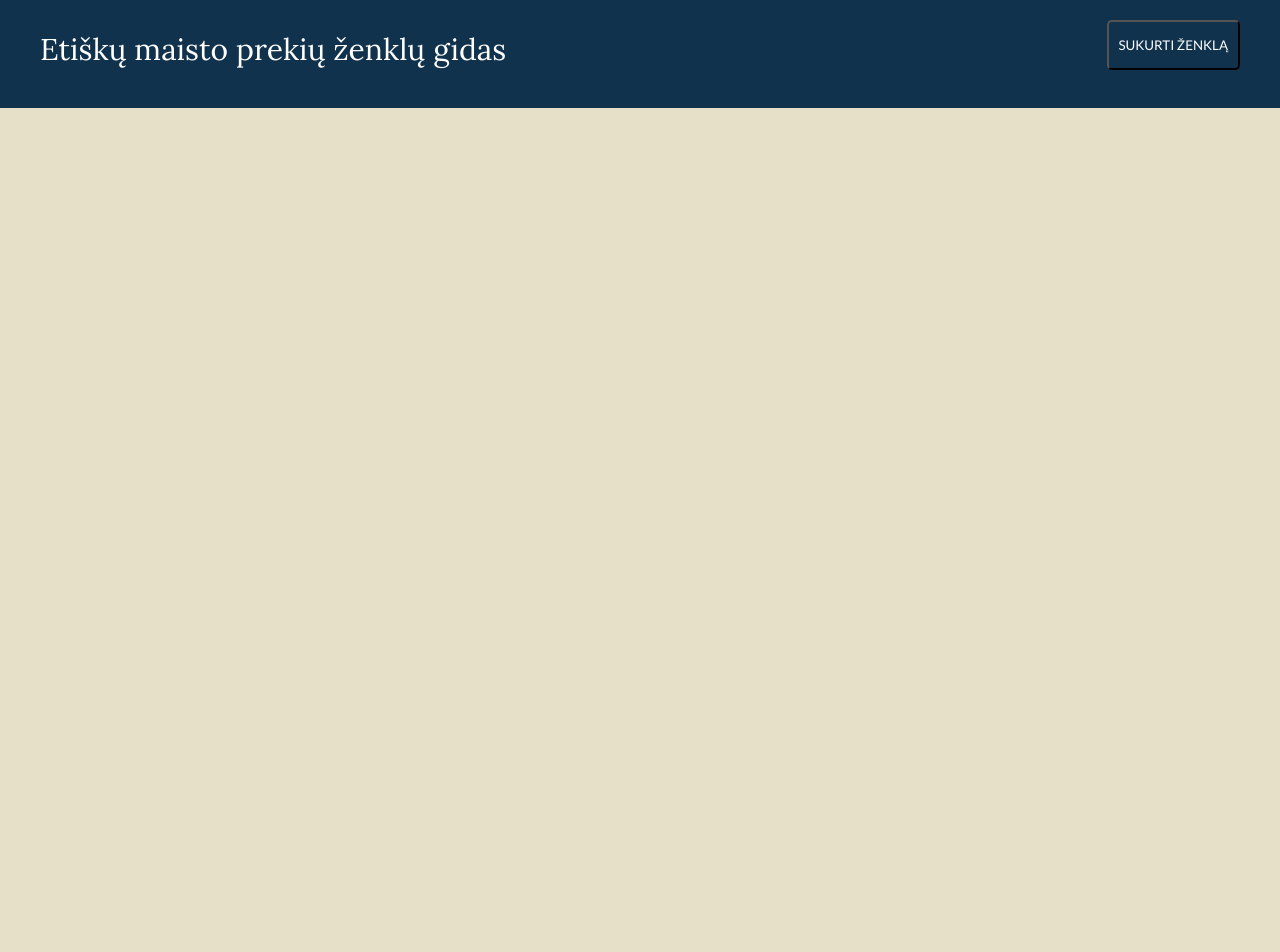
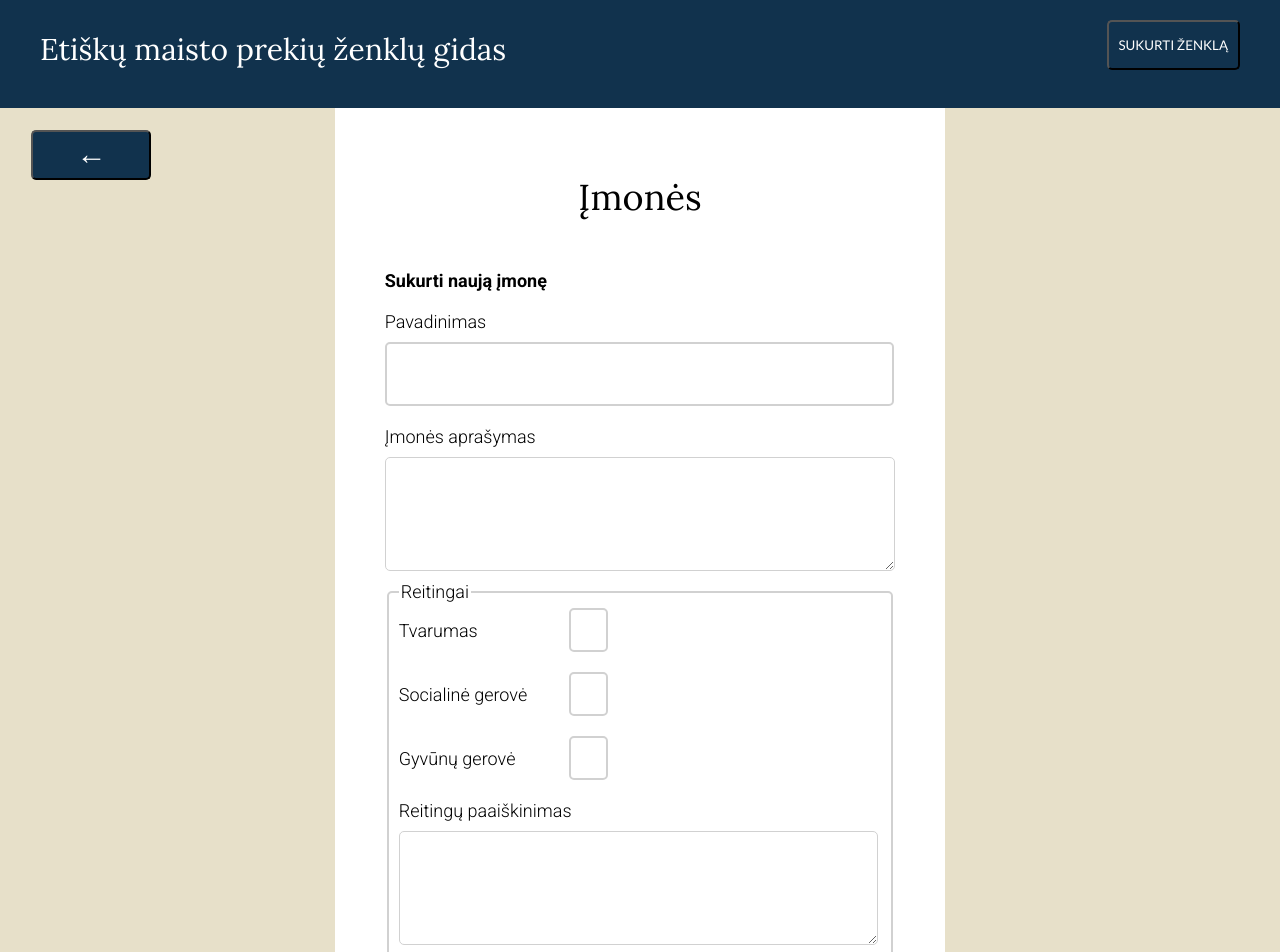
Before and after one commit to naktis/ethical-brands-guide, a React (Create React App) app in the folder ClientApp/: page /companies in a window 1280 px wide. Shown: the top 952 px of the page. Before the commit the page ends 800 px from the top, so only its background shows below. Built offline with nearby package versions, Linux system fonts and the light colour scheme; no server answers; a web font is replaced by a local one.

Commit message:
Add company modifications page

```diff
--- a/ClientApp/src/Components/Create/BrandForm.js
+++ b/ClientApp/src/Components/Create/BrandForm.js
@@ -153,7 +153,7 @@ class BrandForm extends React.Component {
 
         <div className="Form-double-label-div">
           <label>Įmonė</label>
-          <div>Redaguoti įmones</div>
+          <div><Link to="/companies">Redaguoti įmones</Link></div>
         </div>
         <select
           value={this.state.fields["companyId"]}
--- a/ClientApp/src/Components/Create/Create.css
+++ b/ClientApp/src/Components/Create/Create.css
@@ -5,8 +5,9 @@
 textarea {
   padding-top: 10px;
   max-width: 700px;
-  min-width: 485px;
+  min-width: 495px;
   min-height: 100px;
+  max-height: 400px;
   width: auto;
 }
 
@@ -15,13 +16,13 @@ textarea {
   justify-content: space-between;
 }
 
-.Form-double-label-div div {
+.Form-double-label-div a {
   text-decoration: underline;
   color: #11324d;
   font-size: medium;
 }
 
-.Form-double-label-div div:hover {
+.Form-double-label-div a:hover {
   cursor: pointer;
   color: #697885;
 }
--- a/ClientApp/src/Components/Edit/Edit.css
+++ b/ClientApp/src/Components/Edit/Edit.css
@@ -5,14 +5,15 @@
   margin-top: 20px;
 }
 
-.Edit-category-page {
+.Edit-page,
+.New-company {
   font-size: large;
   display: flex;
   flex-direction: column;
   text-align: start;
 }
 
-.Edit-category-page h1 {
+.Edit-page h1 {
   margin-bottom: 40px;
   text-align: center;
 }
@@ -27,9 +28,8 @@
   transition: 0.3s;
 }
 
-.Edit-category-page button {
+.Edit-page button {
   background-color: #11324d;
-  align-self: start;
 }
 
 .New-category {
@@ -51,3 +51,80 @@
 .Edit-category-label {
   margin: 50px 0px 0px 0px;
 }
+
+.Edit-page fieldset {
+  max-width: fit-content;
+  display: flex;
+  flex-direction: column;
+  row-gap: 10px;
+}
+
+.Edit-page fieldset label {
+  margin-right: 20px;
+  min-width: 150px;
+}
+
+.Edit-page input[type="text"] {
+  font-size: medium;
+  padding: 5px 5px 5px 5px;
+  max-width: 490px;
+  height: 50px;
+}
+
+.Edit-page fieldset input[type="text"] {
+  max-width: 30px;
+  height: 30px;
+  text-align: center;
+  padding-left: 0px;
+}
+
+.Edit-page fieldset div {
+  display: flex;
+  align-items: center;
+}
+
+.Edit-page fieldset textarea {
+  min-width: 465px;
+  max-width: 625px;
+}
+
+.New-company {
+  display: flex;
+  flex-direction: column;
+  row-gap: 10px;
+  margin-top: 20px;
+}
+
+.Edit-page > label {
+  font-weight: bold;
+}
+
+.New-company-button {
+  width: 100px;
+  margin-top: 10px;
+  align-self: center;
+}
+
+.Success-message {
+  margin-top: 10px;
+  color: green;
+  text-align: center;
+}
+
+.New-company textarea,
+.New-company input[type="text"],
+.New-company fieldset {
+  border-radius: 5px;
+  font-size: large;
+  padding-left: 10px;
+  font-family: "Roboto", sans-serif;
+  font-weight: lighter;
+  color: black;
+  border-style: solid;
+  border-color: rgb(209, 209, 209);
+}
+
+.Duplicate-message {
+  color: red;
+  text-align: center;
+}
--- a/ClientApp/src/Components/Edit/EditCategoryPage.js
+++ b/ClientApp/src/Components/Edit/EditCategoryPage.js
@@ -77,7 +77,7 @@ class EditCategoryPage extends React.Component {
 	render() {
 		return(
 			<GenericPage>
-        <div className="Edit-category-page">
+        <div className="Edit-page">
 				<h1>Kategorijos</h1>
         <label>Sukurti naują kategoriją</label>
         <div className="New-category">
@@ -88,7 +88,7 @@ class EditCategoryPage extends React.Component {
             maxLength="40"
             placeholder="Kategorijos pavadinimas"
           />
-          <button onClick={this.handleSubmit.bind(this)}>Sukurti</button>
+          <button onClick={this.handleSubmit.bind(this)}>Kurti</button>
         </div>
         <span style={{ color: "red" }}>{this.state.error}</span>
 
--- /dev/null
+++ b/ClientApp/src/Components/Edit/EditCompanyPage.js
@@ -0,0 +1,247 @@
+import React from "react";
+import axios from "axios";
+import GenericPage from "../Shared/GenericPage";
+import './Edit.css';
+
+class EditCompanyPage extends React.Component {
+  constructor(props) {
+		super(props);
+		this.state = {
+      companies: [],
+      fields: {
+        name: "",
+        description: "",
+        rating: {
+          planetRating: "",
+          peopleRating: "",
+          animalsRating: "",
+          description: ""
+        }
+      },
+      errors: {
+        name: "",
+        description: "",
+        rating: {
+          planetRating: "",
+          peopleRating: "",
+          animalsRating: "",
+          description: ""
+        }
+      },
+      successMessage: "",
+      duplicateMessage: ""
+		};
+
+    this.fetchCompanies = this.fetchCompanies.bind(this);
+    this.handleRatingValidation = this.handleRatingValidation.bind(this);
+	}
+
+	componentDidMount() {
+    this.fetchCompanies();
+	}
+
+  fetchCompanies() {
+    const _this = this;
+    axios.get("https://localhost:5001/api/Company")
+    .then(function(response) {
+      _this.setState({
+        companies: response.data
+      })
+    }).catch((error) => {
+      console.log(error);
+    })
+  }
+
+  handleValidation() {
+    let formValid = true;
+
+    // Do not put this into a single if condition, because error message will only appear on the first field
+    let planetRatingValid = this.handleRatingValidation(this.state.fields.rating.planetRating, "planetRating");
+    let peopleRatingValid = this.handleRatingValidation(this.state.fields.rating.peopleRating, "peopleRating");
+    let animalsRatingValid = this.handleRatingValidation(this.state.fields.rating.animalsRating, "animalsRating");
+
+    if (!planetRatingValid || !peopleRatingValid || !animalsRatingValid)
+      formValid = false;
+
+    let errors = this.state.errors;
+    errors.name = "";
+
+    if (!this.state.fields.name) {
+      formValid = false;
+      errors.name = "Įveskite pavadinimą";
+    } else if (this.state.fields.name < 3) {
+      formValid = false;
+      errors.name  = "Pavadinimą turi sudaryti daugiau nei 2 simboliai";
+    }
+
+    this.setState({ errors: errors });
+    return formValid;
+  }
+
+  handleSubmit() {
+    if (!this.handleValidation())
+      return;
+
+    let newCompany = this.state.fields;
+
+    const _this = this;
+    axios.post('https://localhost:5001/api/Company', newCompany)
+    .then(function (response) {
+      _this.setState({ successMessage: "Įmonė sėkmingai sukurta" });
+      _this.fetchCompanies();
+      console.log(response);
+      console.log(_this.state.successMessage);
+    })
+    .catch(function (error) {
+      console.log(error);
+      _this.setState({ duplicateMessage: "Įmonė tokiu pavadinimu jau egzistuoja" });
+    });
+
+    this.setState({ fields: {
+      name: "",
+        description: "",
+        rating: {
+          planetRating: "",
+          peopleRating: "",
+          animalsRating: "",
+          description: ""
+        }
+    } });
+  }
+
+  handleChange(field, e) {
+    let fields = this.state.fields;
+    fields[field] = e.target.value;
+    this.setState({ fields });
+    this.setState({ successMessage: "" });
+  }
+
+  handleRatingValidation(rating, field) {
+    let errors = this.state.errors;
+    let ratingValid = true;
+
+    if (rating === "") {
+      errors.rating[field] = "Įveskite įvertinimą";
+      ratingValid = false;
+    } else if (!Number.isInteger(parseInt(rating))) {
+      errors.rating[field] = "Įvertinimas turi būti sveikas skaičius";
+      ratingValid = false;
+    } else if (rating > 5 || rating < 1) {
+      errors.rating[field] = "Įvertinimas turi būti skalėje nuo 1 iki 5.";
+      ratingValid = false;
+    } else {
+      errors.rating[field] = "";
+    }
+    console.log(field);
+
+    this.setState({ errors: errors });
+    return ratingValid;
+  }
+
+  handleRatingChange(field, e) {
+    let fields = this.state.fields;
+
+    this.handleRatingValidation(e.target.value, field);
+
+    fields["rating"][field] = e.target.value;
+    this.setState({
+      fields: fields,
+      successMessage: "",
+      duplicateMessage: ""
+    });
+  }
+
+  handleRatingDescChange(e) {
+    let fields = this.state.fields;
+    fields.rating.description = e.target.value;
+    this.setState({
+      fields: fields,
+      successMessage: "",
+      duplicateMessage: ""
+    });
+  }
+
+	render() {
+		return(
+			<GenericPage>
+        <div className="Edit-page">
+				<h1>Įmonės</h1>
+        <label>Sukurti naują įmonę</label>
+
+        <div className="New-company">
+          <label>Pavadinimas</label>
+          <input
+            type="text"
+            value={this.state.fields["name"]}
+            onChange={this.handleChange.bind(this, "name")}
+            maxLength="50"
+          />
+          <span style={{ color: "red" }}>{this.state.errors["name"]}</span>
+
+          <label>Įmonės aprašymas</label>
+          <textarea
+            value={this.state.fields["description"]}
+            onChange={this.handleChange.bind(this, "description")}
+            maxLength="500"
+          />
+
+          <fieldset>
+            <legend>Reitingai</legend>
+            <div>
+              <label>Tvarumas</label>
+              <input
+                type="text"
+                value={this.state.fields.rating["planetRating"]}
+                onChange={this.handleRatingChange.bind(this, "planetRating")}
+                maxLength="1"
+              />
+            </div>
+            <span style={{ color: "red" }}>{this.state.errors["rating"]["planetRating"]}</span>
+
+            <div>
+              <label>Socialinė gerovė </label>
+              <input
+                type="text"
+                value={this.state.fields["rating"]["peopleRating"]}
+                onChange={this.handleRatingChange.bind(this, "peopleRating")}
+                maxLength="1"
+              />
+            </div>
+            <span style={{ color: "red" }}>{this.state.errors["rating"]["peopleRating"]}</span>
+
+            <div>
+              <label>Gyvūnų gerovė </label>
+              <input
+                type="text"
+                value={this.state.fields["rating"]["animalsRating"]}
+                onChange={this.handleRatingChange.bind(this, "animalsRating")}
+                maxLength="1"
+              />
+            </div>
+            <span style={{ color: "red" }}>{this.state.errors["rating"]["animalsRating"]}</span>
+
+            <label>Reitingų paaiškinimas</label>
+            <textarea
+              value={this.state.fields["rating"]["description"]}
+              onChange={this.handleRatingDescChange.bind(this)}
+              maxLength="500"
+            />
+          </fieldset>
+        </div>
+        <button className="New-company-button" onClick={this.handleSubmit.bind(this)}>Kurti</button>
+        <span className="Success-message">{this.state.successMessage}</span>
+        <span className="Duplicate-message">{this.state.duplicateMessage}</span>
+
+        <label className="Edit-category-label">Keisti įmones</label>
+        <div className="Edit-category-list">
+          { this.state.companies.map(function (company){
+            return <div className="Item-Row" key={company.companyId}>{company.name}</div>
+              }) }
+        </div>
+        </div>
+			</GenericPage>
+		)
+	}
+}
+
+export default EditCompanyPage;
--- a/ClientApp/src/Components/Main.js
+++ b/ClientApp/src/Components/Main.js
@@ -6,6 +6,7 @@ import CreatePage from './Create/CreatePage';
 import ViewPage from './View/ViewPage';
 import EditPage from './EditPage';
 import EditCategoryPage from './Edit/EditCategoryPage';
+import EditCompanyPage from './Edit/EditCompanyPage';
 
 const Main = () => {
   return (
@@ -15,6 +16,7 @@ const Main = () => {
       <Route exact path="/view/:id" component={ViewPage} />
       <Route exact path="/edit" component={EditPage} />
       <Route exact path="/categories" component={EditCategoryPage} />
+      <Route exact path="/companies" component={EditCompanyPage} />
     </Switch>
   );
 }
```
